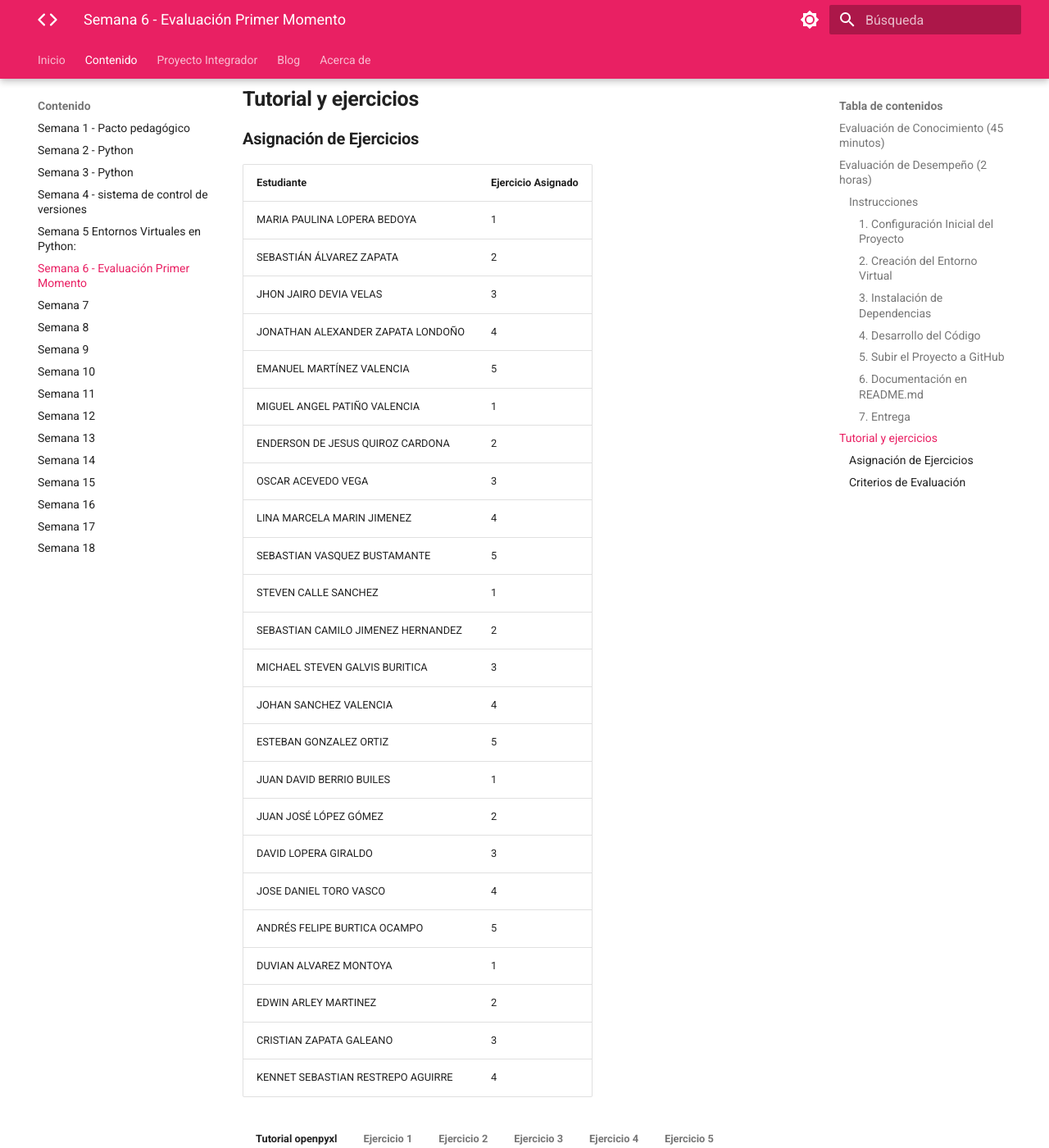
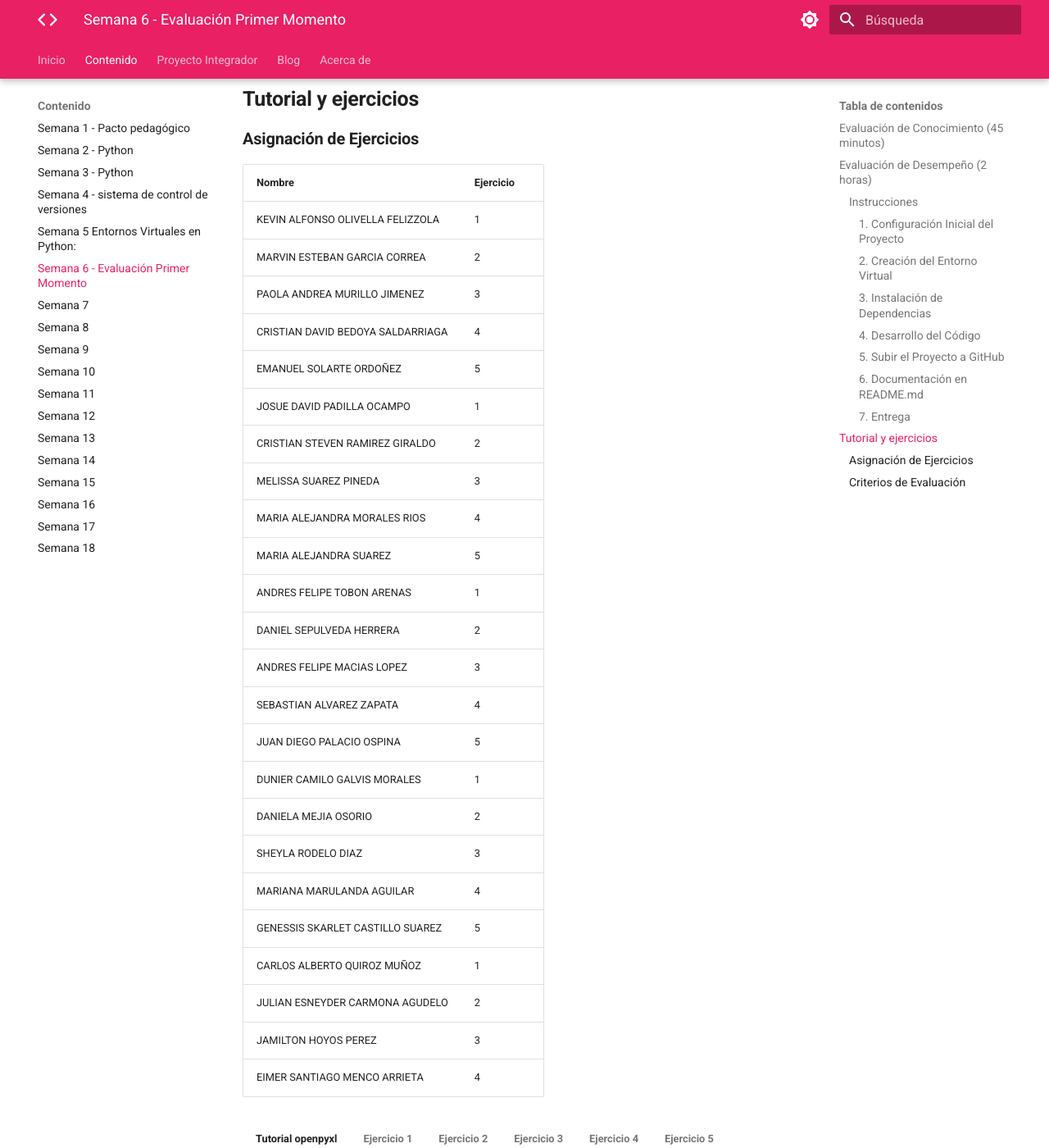
Before and after one commit to jfinfocesde/25ntp, an MkDocs documentation site: the page built from docs/content/p6.md, in a window 1280 px wide and 1400 px high, scrolled down 1500 px. Shown: the whole window at 82% size. Built offline with MkDocs 1.6.1 and Material for MkDocs 9.7.7, drawn with Linux system fonts in a browser that asks for light colours.

Commit message:
22-03-2025

```diff
--- a/docs/content/p6.md
+++ b/docs/content/p6.md
@@ -49,32 +49,34 @@ La evaluación de conocimiento se realizará a través de la plataforma Quizizz
 
 ### **Asignación de Ejercicios**
 
-| **Estudiante**                    | **Ejercicio Asignado** |
-|-----------------------------------|------------------------|
-| MARIA PAULINA LOPERA BEDOYA      | 1              |
-| SEBASTIÁN ÁLVAREZ ZAPATA         | 2              |
-| JHON JAIRO DEVIA VELAS           | 3              |
-| JONATHAN ALEXANDER ZAPATA LONDOÑO| 4              |
-| EMANUEL MARTÍNEZ VALENCIA        | 5              |
-| MIGUEL ANGEL PATIÑO VALENCIA     | 1              |
-| ENDERSON DE JESUS QUIROZ CARDONA | 2              |
-| OSCAR ACEVEDO VEGA               | 3              |
-| LINA MARCELA MARIN JIMENEZ       | 4              |
-| SEBASTIAN VASQUEZ BUSTAMANTE     | 5              |
-| STEVEN CALLE SANCHEZ             | 1              |
-| SEBASTIAN CAMILO JIMENEZ HERNANDEZ| 2             |
-| MICHAEL STEVEN GALVIS BURITICA   | 3              |
-| JOHAN SANCHEZ VALENCIA           | 4              |
-| ESTEBAN GONZALEZ ORTIZ           | 5              |
-| JUAN DAVID BERRIO BUILES         | 1              |
-| JUAN JOSÉ LÓPEZ GÓMEZ            | 2              |
-| DAVID LOPERA GIRALDO             | 3              |
-| JOSE DANIEL TORO VASCO           | 4              |
-| ANDRÉS FELIPE BURTICA OCAMPO     | 5              |
-| DUVIAN ALVAREZ MONTOYA           | 1              |
-| EDWIN ARLEY MARTINEZ             | 2              |
-| CRISTIAN ZAPATA GALEANO          | 3              |
-| KENNET SEBASTIAN RESTREPO AGUIRRE| 4              |
+
+| Nombre                              | Ejercicio |
+|-------------------------------------|-----------|
+| KEVIN ALFONSO OLIVELLA FELIZZOLA   | 1         |
+| MARVIN ESTEBAN GARCIA CORREA       | 2         |
+| PAOLA ANDREA MURILLO JIMENEZ       | 3         |
+| CRISTIAN DAVID BEDOYA SALDARRIAGA  | 4         |
+| EMANUEL SOLARTE ORDOÑEZ            | 5         |
+| JOSUE DAVID PADILLA OCAMPO         | 1         |
+| CRISTIAN STEVEN RAMIREZ GIRALDO    | 2         |
+| MELISSA SUAREZ PINEDA              | 3         |
+| MARIA ALEJANDRA MORALES RIOS       | 4         |
+| MARIA ALEJANDRA SUAREZ             | 5         |
+| ANDRES FELIPE TOBON ARENAS         | 1         |
+| DANIEL SEPULVEDA HERRERA           | 2         |
+| ANDRES FELIPE MACIAS LOPEZ         | 3         |
+| SEBASTIAN ALVAREZ ZAPATA           | 4         |
+| JUAN DIEGO PALACIO OSPINA          | 5         |
+| DUNIER CAMILO GALVIS MORALES       | 1         |
+| DANIELA MEJIA OSORIO               | 2         |
+| SHEYLA RODELO DIAZ                 | 3         |
+| MARIANA MARULANDA AGUILAR          | 4         |
+| GENESSIS SKARLET CASTILLO SUAREZ   | 5         |
+| CARLOS ALBERTO QUIROZ MUÑOZ        | 1         |
+| JULIAN ESNEYDER CARMONA AGUDELO    | 2         |
+| JAMILTON HOYOS PEREZ               | 3         |
+| EIMER SANTIAGO MENCO ARRIETA       | 4         |
+
 
 === "Tutorial openpyxl"
 
```
